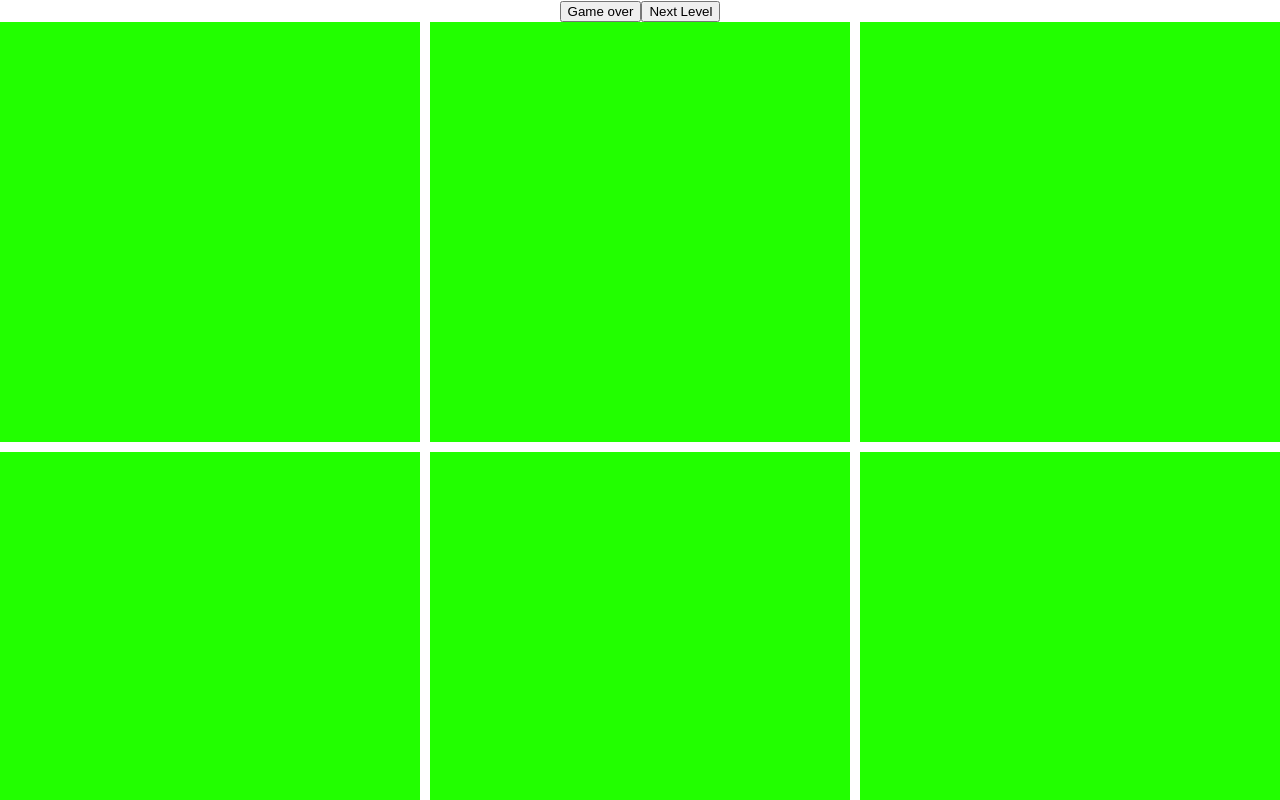
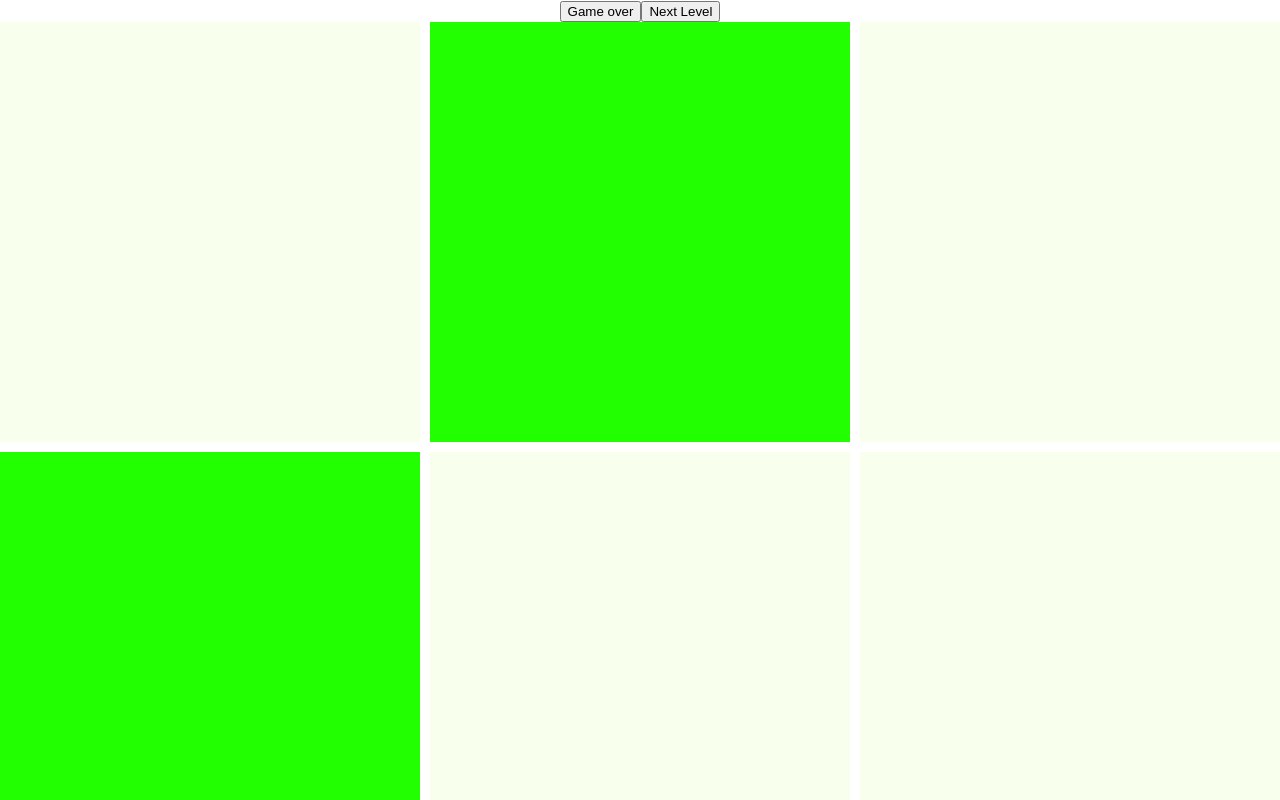
Before and after one commit to Ryancodeshard/memory-game, a React (Create React App) app: page / in a window 1280 px wide. Both pictures are taken after a click on the button "Start Game". Shown: the top 800 px of the page. Built offline with nearby package versions, Linux system fonts and the light colour scheme.

Commit message:
added random square states

```diff
--- a/src/App.tsx
+++ b/src/App.tsx
@@ -4,6 +4,7 @@ import { WelcomeScreen } from "./components/WelcomeScreen";
 import { AppState } from "./enums/appState";
 import { GameScreen } from "./components/GameScreen";
 import { GameOverScreen } from "./components/GameOverScreen";
+import { GameSuccessScreen } from "./components/GameSuccessScreen";
 
 function App() {
   const [appState, setAppState] = useState(AppState.welcome);
@@ -13,8 +14,12 @@ function App() {
         <WelcomeScreen setAppState={setAppState} />
       ) : appState === AppState.playing ? (
         <GameScreen setAppState={setAppState} />
+      ) : appState === AppState.gameover ? (
+        <GameOverScreen setAppState={setAppState} />
+      ) : appState === AppState.gamesuccess ? (
+        <GameSuccessScreen setAppState={setAppState} />
       ) : (
-        <GameOverScreen setAppState={setAppState} />
+        "Something Went Wrong"
       )}
     </div>
   );
--- a/src/components/GameScreen/GameScreen.tsx
+++ b/src/components/GameScreen/GameScreen.tsx
@@ -1,7 +1,7 @@
 import { useState } from "react";
 import { AppState } from "../../enums/appState";
-import { Square } from "./components/Square";
 import "./index.css";
+import { GameGrid } from "./components/GameGrid";
 
 interface Prop {
   setAppState: React.Dispatch<React.SetStateAction<AppState>>;
@@ -9,7 +9,7 @@ interface Prop {
 
 interface LevelDetails {
   gridSize: number;
-  greenSquares: number;
+  numGreenSquares: number;
 }
 
 const GameScreen = (props: Prop) => {
@@ -23,7 +23,7 @@ const GameScreen = (props: Prop) => {
       if (count === 9) continue;
       Levels[count] = {
         gridSize: i + 3,
-        greenSquares: i + j + 3,
+        numGreenSquares: i + j + 3,
       };
       count++;
     }
@@ -36,18 +36,19 @@ const GameScreen = (props: Prop) => {
   // Level 6: 5x5 grid, 5 green squares
   // Level 7: 5x5 grid, 6 green squares
 
-  Levels[8] = { gridSize: 5, greenSquares: 7 };
-  Levels[9] = { gridSize: 6, greenSquares: 6 };
-  Levels[10] = { gridSize: 7, greenSquares: 7 };
+  Levels[8] = { gridSize: 5, numGreenSquares: 7 };
+  Levels[9] = { gridSize: 6, numGreenSquares: 6 };
+  Levels[10] = { gridSize: 7, numGreenSquares: 7 };
 
   // Level 8: 5x5 grid, 7 green squares
   // Level 9: 6x6 grid, 6 green squares
   // Level 10: 7x7 grid, 7 green squares
 
   const [curLevel, setCurLevel] = useState<number>(1);
+  const { gridSize, numGreenSquares } = Levels[curLevel];
   const divStyle = {
-    gridGap: `${Levels[curLevel].gridSize}`,
-    gridTemplateColumns: `repeat(${Levels[curLevel].gridSize}, 1fr)`,
+    gridGap: `${gridSize}`,
+    gridTemplateColumns: `repeat(${gridSize}, 1fr)`,
   };
 
   return (
@@ -57,11 +58,7 @@ const GameScreen = (props: Prop) => {
         Next Level
       </button>
       <div className="container" style={divStyle}>
-        {Array(Levels[curLevel].gridSize * Levels[curLevel].gridSize)
-          .fill(0)
-          .map((_, i) => (
-            <Square key={i} />
-          ))}
+        <GameGrid gridSize={gridSize} numGreenSquares={numGreenSquares} />
       </div>
     </>
   );
--- /dev/null
+++ b/src/components/GameScreen/components/GameGrid/GameGrid.tsx
@@ -0,0 +1,18 @@
+import shuffle from "./_helper/shuffle";
+import { Square } from "./Square";
+
+const GameGrid = (props: { gridSize: number; numGreenSquares: number }) => {
+  const { gridSize, numGreenSquares } = props;
+
+  const grids = Array.from({ length: gridSize ** 2 }, (_, i) => i);
+  const greenSquares = new Set(shuffle(grids).slice(0, numGreenSquares));
+  return (
+    <>
+      {grids.map((_, i) => (
+        <Square key={i} isGreen={greenSquares.has(i)} />
+      ))}
+    </>
+  );
+};
+
+export { GameGrid };
--- /dev/null
+++ b/src/components/GameScreen/components/GameGrid/Square/Square.tsx
@@ -0,0 +1,15 @@
+import "./index.css";
+
+interface Prop {
+  isGreen: boolean;
+}
+
+const Square = (prop: Prop) => {
+  const { isGreen } = prop;
+  const sqStyle = {
+    backgroundColor: `${isGreen ? "#22ff00" : "#f7ffeae2"}`,
+  };
+  return <div className="item" style={sqStyle}></div>;
+};
+
+export { Square };
--- a/src/components/GameScreen/components/Square/index.css
+++ b/src/components/GameScreen/components/GameGrid/Square/index.css
@@ -1,7 +1,7 @@
 
 .item {
   aspect-ratio: 1;
-  background-color: #22ff00;
+  background-color: #f7ffeae2;
   padding: 20px;
   text-align: center;
   display: inline-block;
--- /dev/null
+++ b/src/components/GameScreen/components/GameGrid/_helper/shuffle.ts
@@ -0,0 +1,20 @@
+const shuffle = (array: number[]) => {
+  // Fisher Yates shuffle algorithm
+  let currentIndex = array.length,  randomIndex;
+
+  // While there remain elements to shuffle.
+  while (currentIndex > 0) {
+
+    // Pick a remaining element.
+    randomIndex = Math.floor(Math.random() * currentIndex);
+    currentIndex--;
+
+    // And swap it with the current element.
+    [array[currentIndex], array[randomIndex]] = [
+      array[randomIndex], array[currentIndex]];
+  }
+
+  return array;
+}
+
+export default shuffle;
--- /dev/null
+++ b/src/components/GameScreen/components/GameGrid/index.ts
@@ -0,0 +1 @@
+export * from './GameGrid'
--- a/src/components/GameScreen/components/Square/Square.tsx
+++ /dev/null
@@ -1,7 +0,0 @@
-import "./index.css";
-
-const Square = () => {
-  return <div className="item"></div>;
-};
-
-export { Square };
--- a/src/enums/appState.ts
+++ b/src/enums/appState.ts
@@ -2,4 +2,5 @@ export enum AppState {
   welcome,
   playing,
   gameover,
+  gamesuccess,
 }
```
Also changed, not shown: src/components/GameScreen/components/GameGrid/Square/index.ts (renamed from src/components/GameScreen/components/Square/index.ts).
